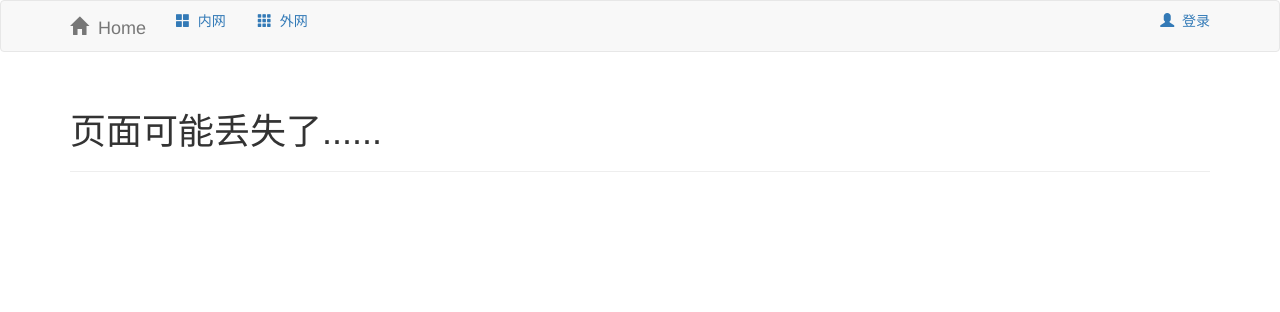
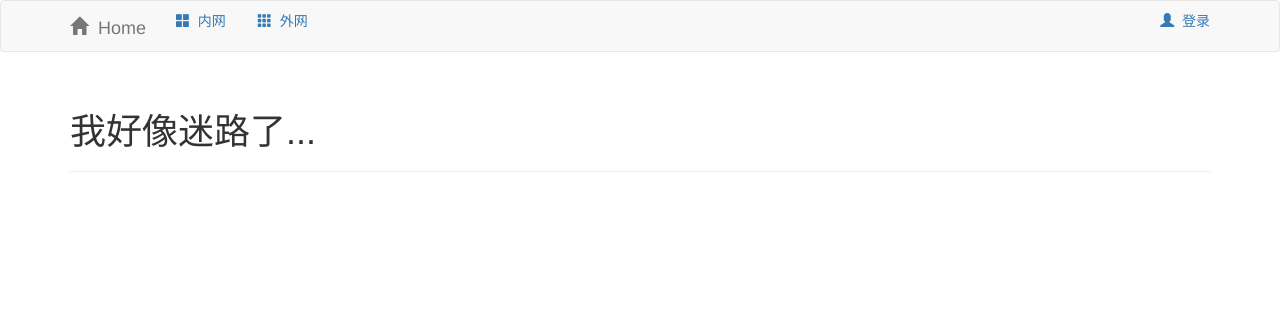
Before and after one commit to fewyoung/ip_register, a Flask app: template app/templates/404.html in a window 1280 px wide. Shown: the top 312 px of the page. Run offline with Flask 2, Linux system fonts and the light colour scheme; the template is opened without the code that fills it, so the values that code supplies are empty; some libraries are stand-ins or nearby versions.

Commit message:
error页面

```diff
--- a/app/templates/404.html
+++ b/app/templates/404.html
@@ -6,6 +6,6 @@
 
 {% block page_content %}
 <div class="page-header">
-<h1>页面可能丢失了......</h1>
+<h1>我好像迷路了...</h1>
 </div>
 {% endblock %}
--- a/app/templates/500.html
+++ b/app/templates/500.html
@@ -6,6 +6,6 @@
 
 {% block page_content %}
 <div class="page-header">
-<h1>好像发现了错误......</h1>
+<h1>我好像出错了...</h1>
 </div>
 {% endblock %}
```
